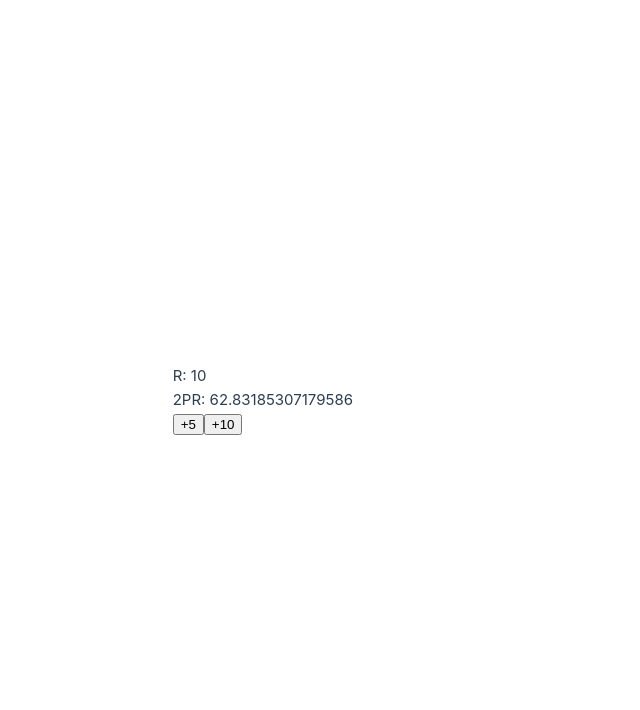
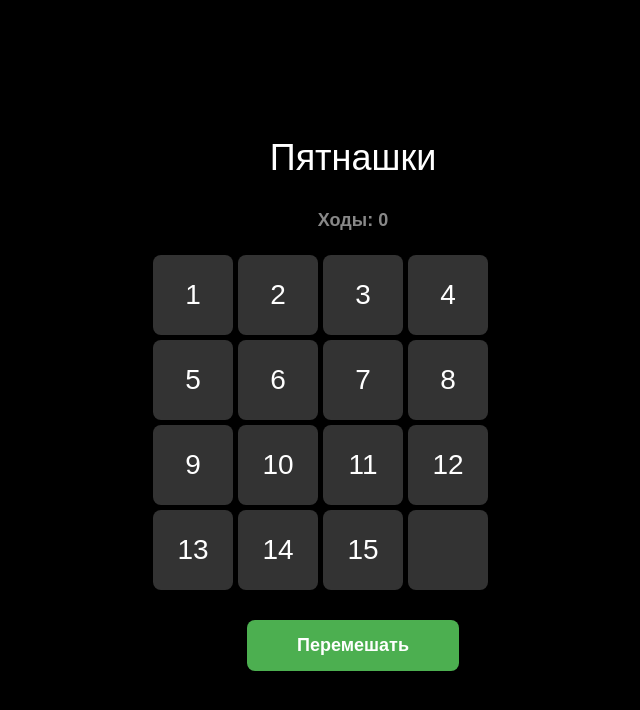
Before and after one commit to reznikovkg/vue-3-docker-compose, a Vue app in the folder vue/: page / in a window 1280 px wide. Shown: the top 710 px of the page, without its empty margins (287-927 px from the left). Built offline with nearby package versions, Linux system fonts and the light colour scheme.

Commit message:
Building the foundation for the application

```diff
--- a/vue/src/components/pages/IndexPage.vue
+++ b/vue/src/components/pages/IndexPage.vue
@@ -1,38 +1,108 @@
 <template>
-  <div>
-    <div>
-      R: {{ count }}
+  <div class="puzzle">
+    <div class="puzzle__content">
+      <h2>Пятнашки</h2>
+      <div class="puzzle__status">Ходы: {{ moves }}</div>
+      <div class="puzzle__board">
+        <div v-for="(tile, index) in tiles" :key="index" class="puzzle__tile">
+          <span v-if="tile !== 0">{{ tile }}</span>
+        </div>
+      </div>
+      <button class="puzzle__restart" @click="() => initGame()">Перемешать</button>
     </div>
-    <div>
-      2PR: {{ c2pr }}
-    </div>
-
-    <button @click="() => addCount(5)">+5</button>
-    <button @click="() => addCount(10)">+10</button>
   </div>
 </template>
 
 <script>
 export default {
-  name: 'IndexPage',
+  name: 'PuzzleGame',
   data() {
     return {
-      count: 10,
-    }
-  },
-  computed: {
-    c2pr() {
-      return 2 * Math.PI * this.count
+      gridSize: 4,
+      tiles: [],
+      moves: 0,
     }
   },
   methods: {
-    addCount(v = 10) {
-      this.count += v
+    initGame() {
+      this.moves = 0
+      const total = this.gridSize * this.gridSize
+      this.tiles = Array.from({ length: total }, (_, i) => (i + 1) % total)
     }
+  },
+  mounted() {
+    this.initGame()
   }
 }
 </script>
 
-<style scoped>
+<style scoped lang="scss">
+.puzzle {
+  position: fixed;
+  top: 0;
+  left: 0;
+  width: 100vw;
+  height: 100vh;
+  background: #000;
+  display: flex;
+  align-items: center;
+  justify-content: center;
+  padding: 20px;
+  box-sizing: border-box;
 
+  &__content {
+    text-align: center;
+    width: 100%;
+    max-width: 400px;
+  }
+
+  h2 {
+    color: #fff;
+    font-size: 36px;
+    margin: 0 0 20px 0;
+    font-family: sans-serif;
+  }
+
+  &__status {
+    color: #888;
+    font-size: 18px;
+    font-weight: bold;
+    margin-bottom: 20px;
+    font-family: sans-serif;
+  }
+
+  &__board {
+    display: grid;
+    grid-template-columns: repeat(4, 80px);
+    grid-template-rows: repeat(4, 80px);
+    gap: 5px;
+    margin: 0 auto 30px;
+  }
+
+  &__tile {
+    width: 80px;
+    height: 80px;
+    background-color: #333;
+    color: #fff;
+    font-size: 28px;
+    font-weight: bold;
+    border-radius: 8px;
+    display: flex;
+    align-items: center;
+    justify-content: center;
+    font-family: sans-serif;
+  }
+
+  &__restart {
+    padding: 15px 50px;
+    font-size: 18px;
+    background-color: #4CAF50;
+    color: white;
+    border: none;
+    border-radius: 8px;
+    cursor: pointer;
+    font-weight: bold;
+    font-family: sans-serif;
+  }
+}
 </style>
```
